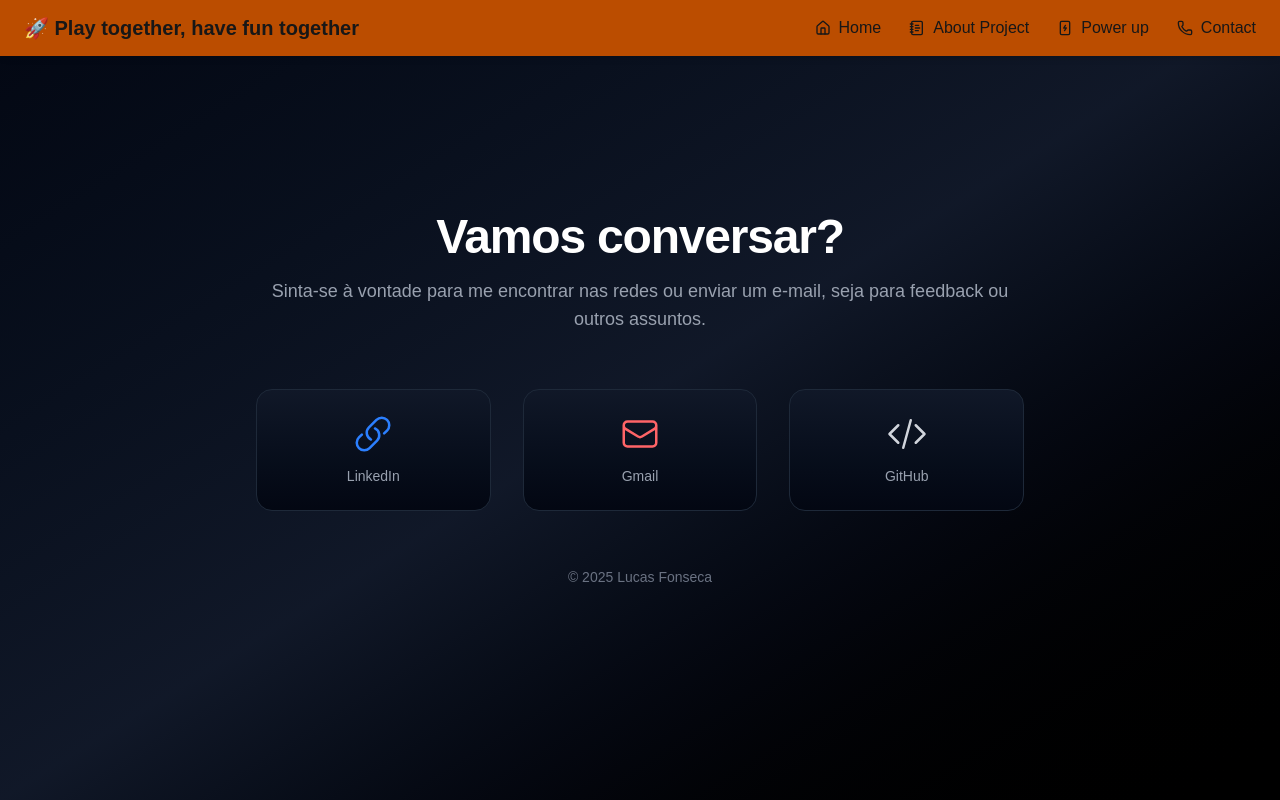
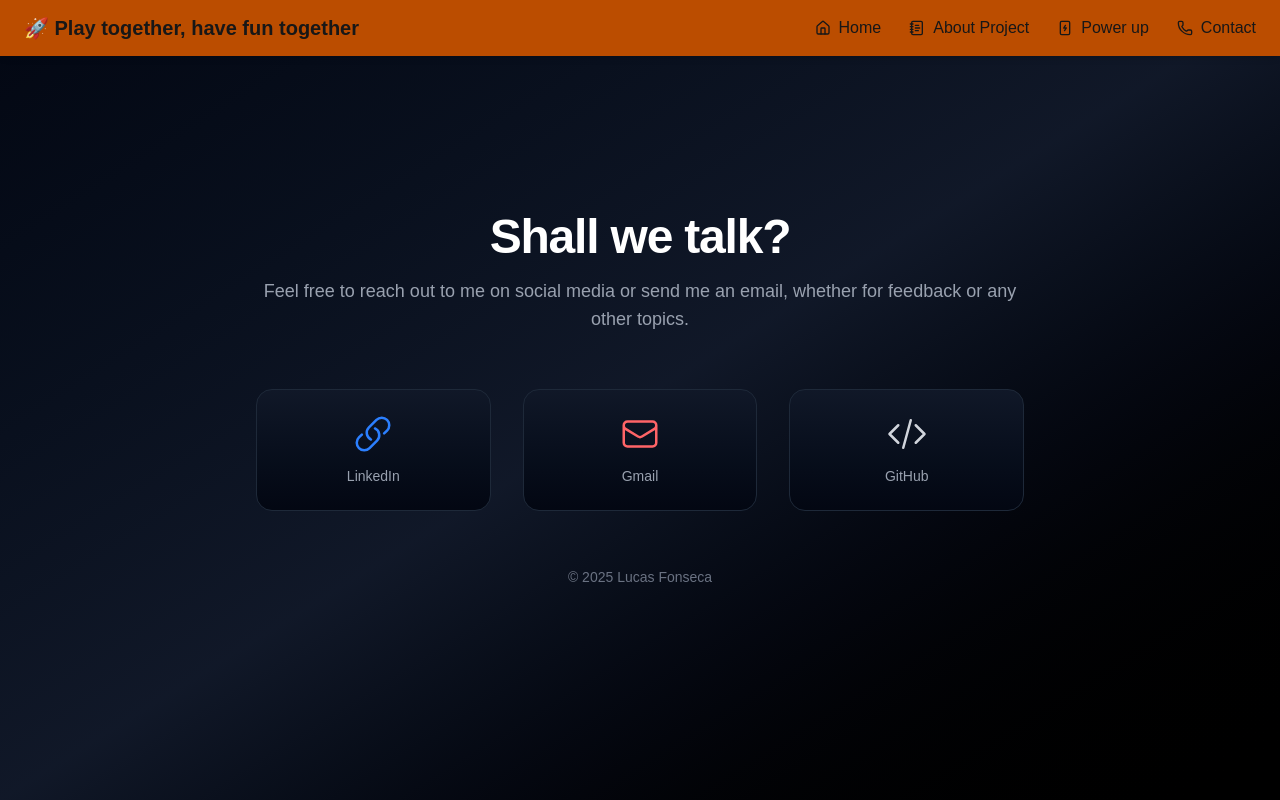
Before and after one commit to Lucasrfon/gametogether, a Next.js app: page /contact in a window 1280 px wide. Built offline with nearby package versions, Linux system fonts and the light colour scheme.

Commit message:
fix: contact page language

```diff
--- a/src/app/contact/page.tsx
+++ b/src/app/contact/page.tsx
@@ -11,11 +11,11 @@
         {/* Cabeçalho */}
         <header>
           <h1 className="text-5xl font-extrabold tracking-tight text-white">
-            Vamos conversar?
+            Shall we talk?
           </h1>
           <p className="mt-4 text-lg text-gray-400">
-            Sinta-se à vontade para me encontrar nas redes ou enviar um e-mail,
-            seja para feedback ou outros assuntos.
+            Feel free to reach out to me on social media or send me an email,
+            whether for feedback or any other topics.
           </p>
         </header>
 
```
